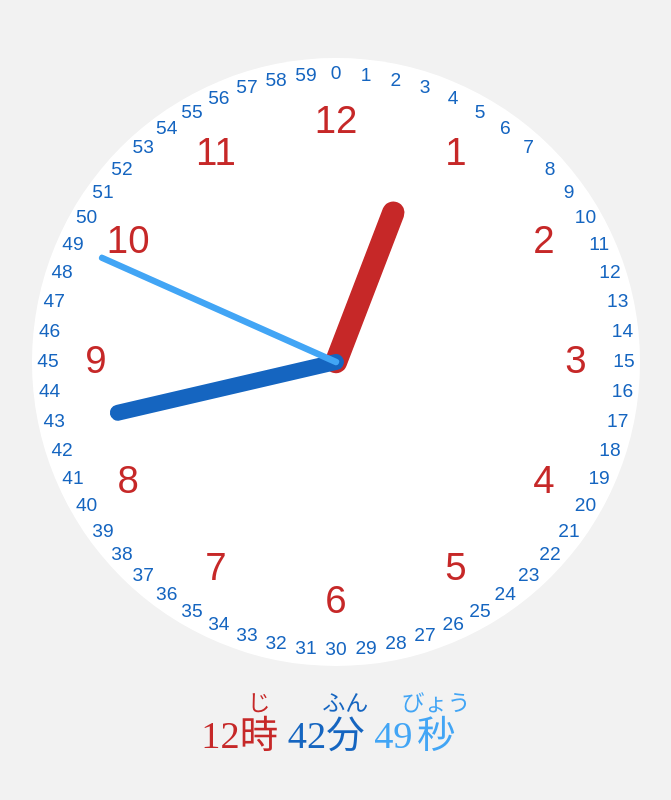
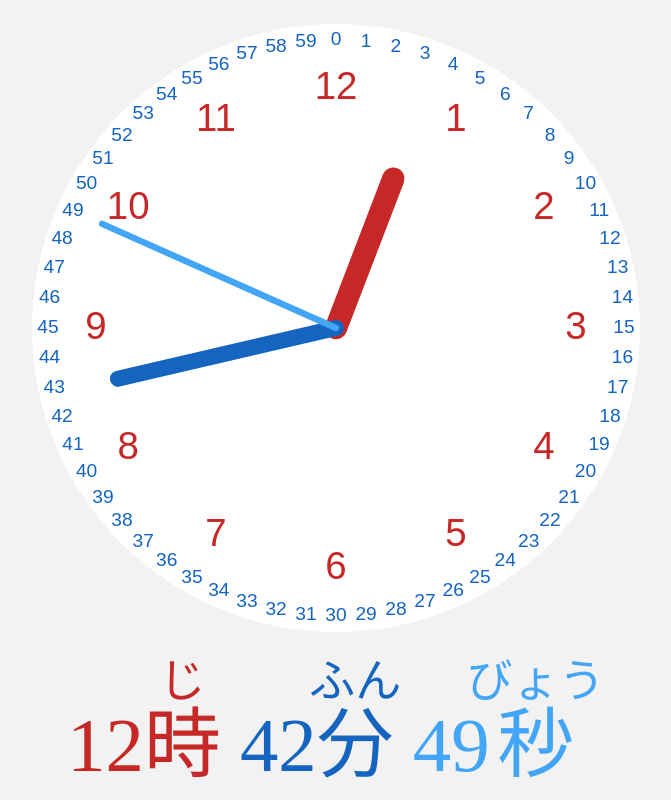
Before and after one commit to 5Tpj84eE/clock1.github.io, a plain HTML site: page index.html in a window 1280 px wide. Shown: the whole page, without its empty margins (304-975 px from the left). Drawn offline with Linux system fonts and the light colour scheme.

Commit message:
Add files via upload

```diff
--- a/index.html
+++ b/index.html
@@ -30,7 +30,7 @@
     }
     #digitalClock {
       margin-top: 8px;
-      font-size: 2.4em;
+      font-size: 4.8em;
       text-align: center;
     }
     #digitalClock rt {
```
